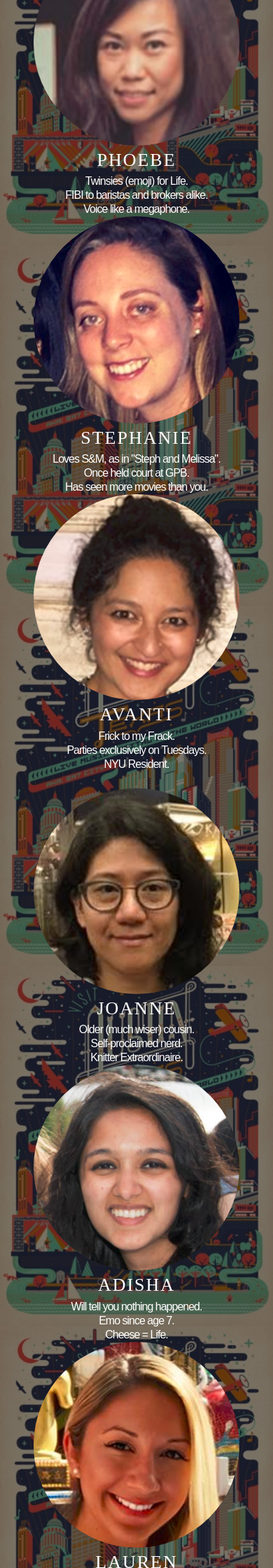
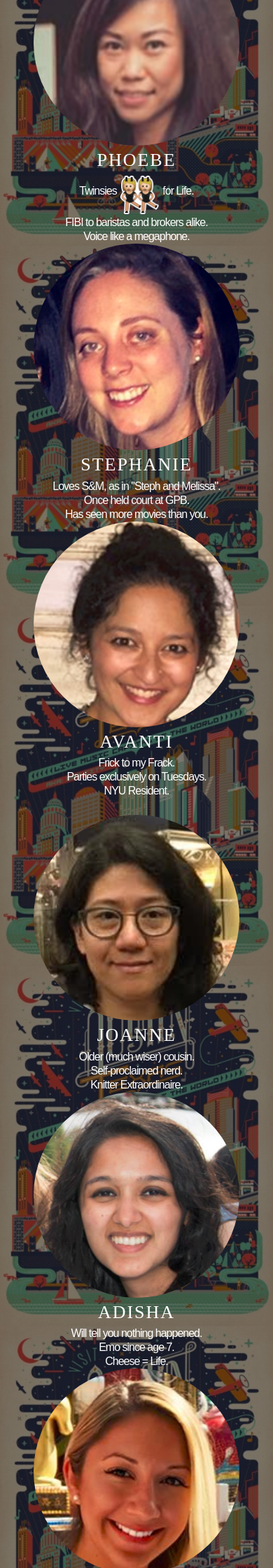
Before and after one commit to TedCleborne/TedCleborne.github.io, a Jekyll site: the page weddingparty.html, which Jekyll copies as it is, in a window 390 px wide. Shown: the part 4019-6259 px from the top of the page at 70% size. Built offline with Jekyll 4.4.1, drawn with Linux system fonts in a browser that asks for light colours; nearby versions of some CDN libraries.

Commit message:
Mobile landscape

```diff
--- a/css/style_registry.css
+++ b/css/style_registry.css
@@ -43,7 +43,7 @@ h2.registry-text{
 
 .registry {
     position: relative;
-    background: url(../img/Registry.png);
+    background: url(../img/RegistryUpdated.png);
     width:100%;
     height: 90vh;
     background-size: 100% 100%;
--- a/css/style_weddingparty.css
+++ b/css/style_weddingparty.css
@@ -134,6 +134,10 @@ h2.bridal-party-text {
     border-radius: 50%;
 }
 
+.img-emoji {
+    border-radius: 0%;
+}
+
 @media only screen and (max-width:960px){.groomsmen{background:linear-gradient(rgba(0, 0, 0, 0.5), rgba(0, 0, 0, 0.5)),url(../img/coloradomobile.jpg);background-size: 100% auto;}}
 @media only screen and (max-width:960px){.bridesmaids{background:linear-gradient(rgba(0, 0, 0, 0.5), rgba(0, 0, 0, 0.5)),url(../img/austinmobile1.jpeg);background-size: 100% auto;}}
 @media only screen and (max-width:960px){.youngins{background:linear-gradient(rgba(0, 0, 0, 0.5), rgba(0, 0, 0, 0.5)),url(../img/ringbearsmobile.jpg);background-size: 110% auto;}}
--- a/css/style_when_and_where.css
+++ b/css/style_when_and_where.css
@@ -199,8 +199,8 @@ h2.group-rate{
     margin-left: 40px;
 }
 
-@media only screen and (max-width:960px){.when-and-where{background:linear-gradient(rgba(0, 0, 0, 0.2), rgba(0, 0, 0, 0.2)),url(../img/bluehillmobile2.jpg);background-size: 100% 100%;}}
-@media only screen and (max-width:960px){.accomodations{background:linear-gradient(rgba(0, 0, 0, 0.2), rgba(0, 0, 0, 0.2)),url(../img/hiltonmobile.jpeg);background-size: 100% 100%;}}
+@media only screen and (max-width:640px){.when-and-where{background:linear-gradient(rgba(0, 0, 0, 0.2), rgba(0, 0, 0, 0.2)),url(../img/bluehillmobile2.jpg);background-size: 100% 100%;}}
+@media only screen and (max-width:640px){.accomodations{background:linear-gradient(rgba(0, 0, 0, 0.2), rgba(0, 0, 0, 0.2)),url(../img/hiltonmobile.jpeg);background-size: 100% 100%;}}
 @media only screen and (max-width:960px){h1.when-where-text{color: white;}}
 @media only screen and (max-width:960px){h2.datetime{color: white;}}
 @media only screen and (max-width:960px){h3.bluehill{color: white;}}
--- a/weddingparty.html
+++ b/weddingparty.html
@@ -151,7 +151,7 @@
                         <img class="img-circle" src="img/Phoebe.png" align="middle" width="100%" height="auto"/>
                         <h1 class="team-player-name">Phoebe</h1>
                             <h2 class="team-player-info">
-                                Twinsies (emoji) for Life.
+                                Twinsies <img class="img-emoji" src="img/TwinsiesEmoji2.png" align="middle" width="20%" height="20%"/> for Life.
                                 <br>
                                 FIBI to baristas and brokers alike.
                                 <br>
```
Also changed, not shown: img/RegistryUpdated.png (added), img/TwinsiesEmoji.png (added), img/TwinsiesEmoji2.png (added).
